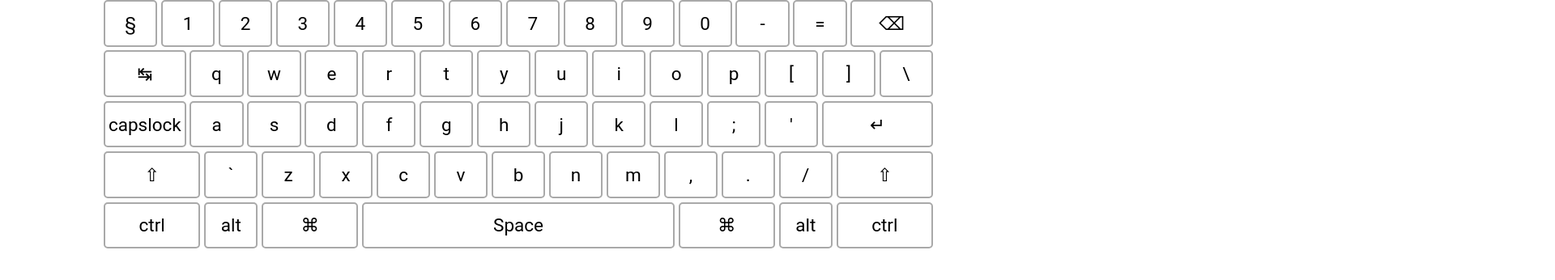
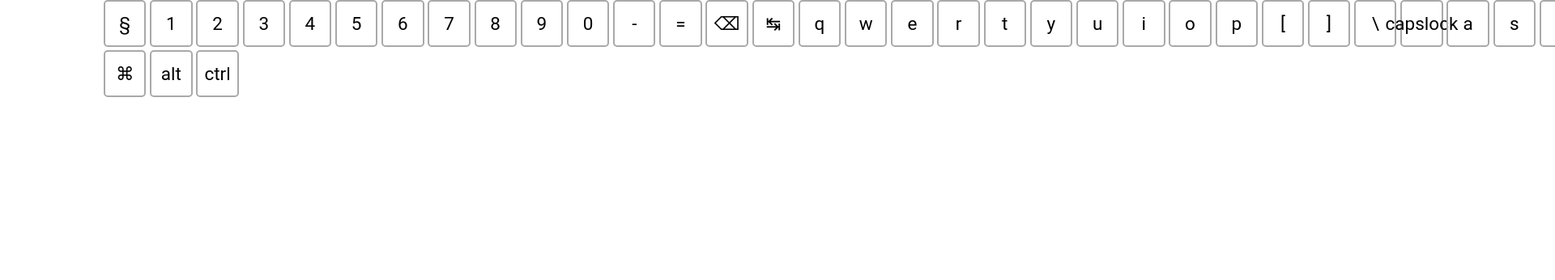
Before and after one commit to KasiMaru/10-fingers-practice, a React app: page / in a window 1280 px wide. Shown: the top 346 px of the page at 81% size, 1920 px wide, since content can reach past the window. Built offline with nearby package versions, Linux system fonts and the light colour scheme.

Commit message:
Adjust Key styles to be more fitting for BEM

```diff
--- a/src/components/Key/Key.scss
+++ b/src/components/Key/Key.scss
@@ -1,7 +1,6 @@
 @import '../../styles/variables';
 
 .key {
-    grid-column: span 4;
     display: flex;
     align-items: center;
     justify-content: center;
@@ -12,23 +11,3 @@
     font-size: clamp(1rem, 2.5vw, 2.25rem);
     line-height: 0;
 }
-
-.key--backspace,
-.key--tab,
-.key--capslock {
-    grid-column: span 6;
-}
-
-.key--enter {
-    grid-column: span 8;
-}
-
-.key--shift,
-.key--meta,
-.key--control {
-    grid-column: span 7;
-}
-
-.key--space {
-    grid-column: span 22;
-}
--- a/src/components/Key/Key.tsx
+++ b/src/components/Key/Key.tsx
@@ -5,7 +5,6 @@ type KeyProps = {
     keyData: UIKbdKey;
     isShiftPressed: boolean;
 };
-
 
 const KeyValueToDisplayValue: Record<string, string | undefined> = {
     Space: '',
@@ -20,21 +19,26 @@ const KeyValueToDisplayValue: Record<string, string | undefined> = {
 
 export const Key = (props: KeyProps) => {
     const { keyData, isShiftPressed } = props;
+    const shouldMapValueToSymbol = keyData.isModKey || !keyData.altValue;
 
     const formatKeyValueForUI = () => {
-        if (keyData.isModKey) {
+        if (shouldMapValueToSymbol) {
             return (
-                KeyValueToDisplayValue[keyData.defaultValue] ||
+                KeyValueToDisplayValue[keyData.defaultValue] ??
                 keyData.defaultValue.toLowerCase()
             );
         }
 
-        return isShiftPressed ? keyData.altValue : keyData.defaultValue;
+        return isShiftPressed && keyData.altValue ?
+            keyData.altValue :
+            keyData.defaultValue;
     };
 
     const keyClasses = classNames(
+        'keyboard__key',
+        {[`keyboard__key--${keyData.defaultValue.toLowerCase()}`]: shouldMapValueToSymbol},
+
         'key',
-        `key--${keyData.defaultValue.toLowerCase()}`,
         { 'key--default': !keyData.isModKey },
         { 'key--modifier': keyData.isModKey }
     );
```
